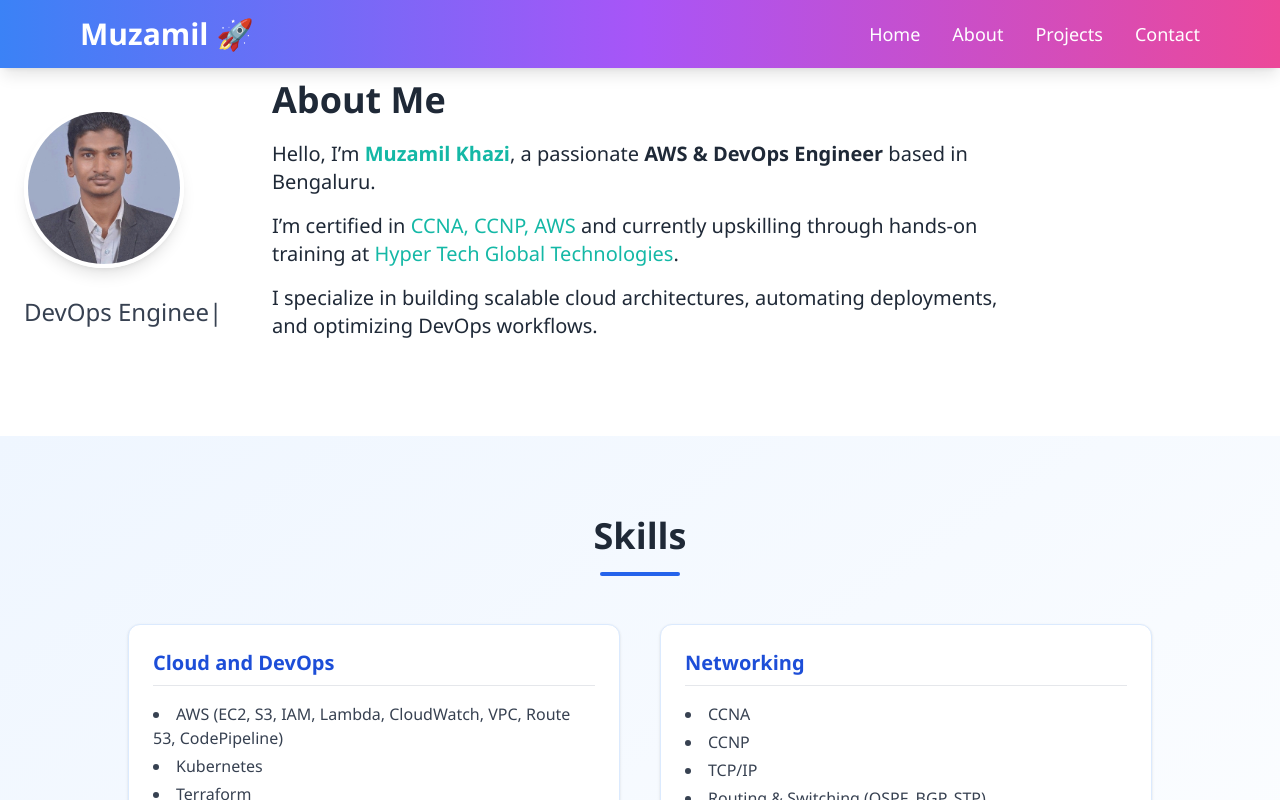
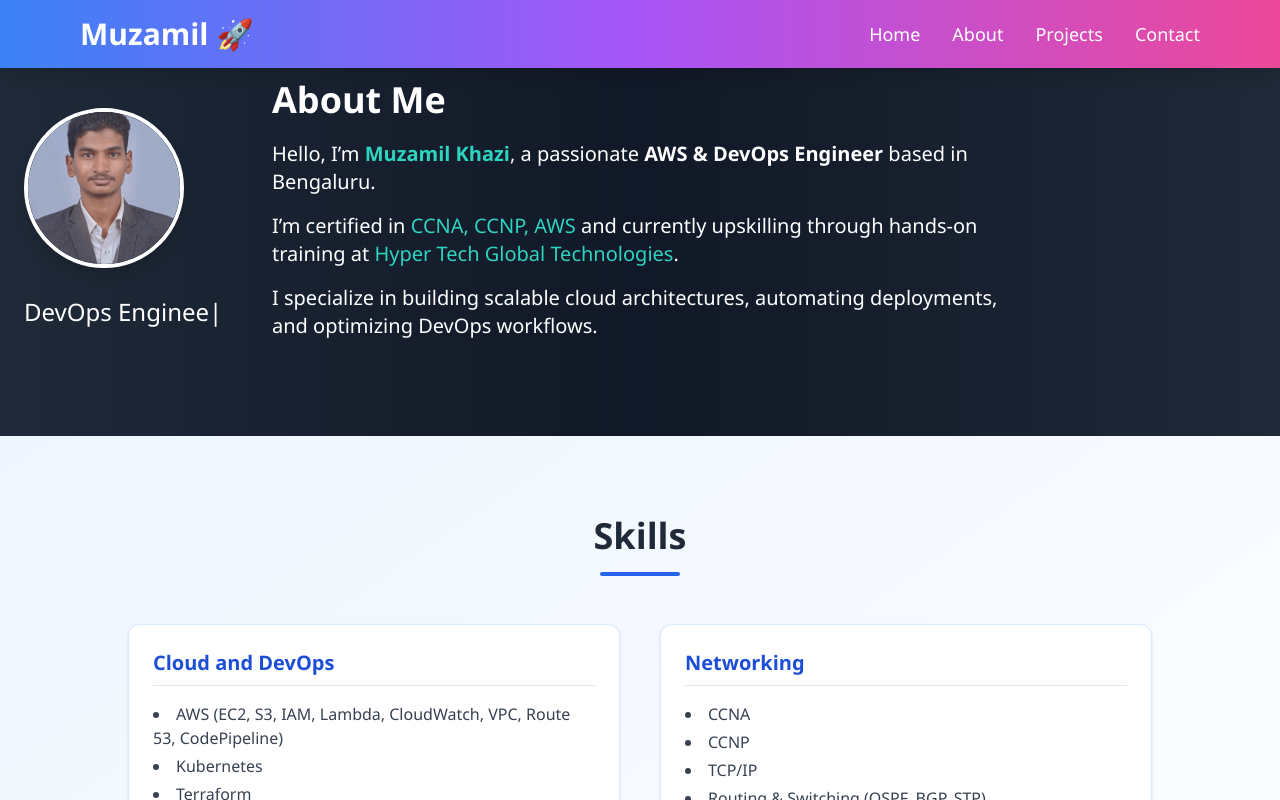
Before and after one commit to Muzzu9655/aws-devops-portfolio, a React (Create React App) app: page / in a window 1280 px wide. Shown: the top 800 px of the page. Built offline with nearby package versions, Linux system fonts and the light colour scheme.

Commit message:
Update Home.js

```diff
--- a/src/components/Home.js
+++ b/src/components/Home.js
@@ -1,4 +1,3 @@
-// src/components/Hero.js
 import React from 'react';
 import { TypeAnimation } from 'react-type-animation';
 
@@ -6,7 +5,7 @@ function Hero() {
   return (
     <section
       id="home"
-      className="px-6 py-20 text-gray-800 flex flex-col md:flex-row items-center justify-center md:justify-start"
+      className="px-6 py-20 text-white flex flex-col md:flex-row items-center justify-center md:justify-start bg-gradient-to-r from-gray-800 via-gray-900 to-gray-800"
     >
       {/* Profile & Animated Title */}
       <div className="flex flex-col items-center md:items-start md:w-[200px] animate-fade-in-left">
@@ -16,7 +15,7 @@ function Hero() {
           className="w-32 h-32 md:w-40 md:h-40 rounded-full object-cover border-4 border-white shadow-lg mb-4 transition-transform duration-500 hover:scale-105"
         />
 
-        <h1 className="text-lg md:text-2xl font-medium text-gray-700 text-center md:text-left mt-3">
+        <h1 className="text-lg md:text-2xl font-medium text-center md:text-left mt-3">
           <TypeAnimation
             sequence={[
               'AWS Engineer',
@@ -29,21 +28,21 @@ function Hero() {
             wrapper="span"
             speed={50}
             repeat={Infinity}
-            className="text-gray-700"
+            className="text-white"
           />
         </h1>
       </div>
 
       {/* About Me Section */}
       <div className="md:w-[60%] md:ml-12 mt-8 md:mt-0 animate-fade-in-up">
-        <h2 className="text-3xl md:text-4xl font-bold text-gray-800 mb-5">
+        <h2 className="text-3xl md:text-4xl font-bold text-white mb-5">
           About Me
         </h2>
         <p className="text-lg md:text-xl leading-relaxed mb-4">
-          Hello, I’m <span className="font-semibold text-teal-500">Muzamil Khazi</span>, a passionate <strong>AWS & DevOps Engineer</strong> based in Bengaluru.
+          Hello, I’m <span className="font-semibold text-teal-400">Muzamil Khazi</span>, a passionate <strong>AWS & DevOps Engineer</strong> based in Bengaluru.
         </p>
         <p className="text-lg md:text-xl leading-relaxed mb-4">
-          I’m certified in <span className="text-teal-500">CCNA, CCNP, AWS</span> and currently upskilling through hands-on training at <span className="text-teal-500">Hyper Tech Global Technologies</span>.
+          I’m certified in <span className="text-teal-400">CCNA, CCNP, AWS</span> and currently upskilling through hands-on training at <span className="text-teal-400">Hyper Tech Global Technologies</span>.
         </p>
         <p className="text-lg md:text-xl leading-relaxed mb-4">
           I specialize in building scalable cloud architectures, automating deployments, and optimizing DevOps workflows.
```
